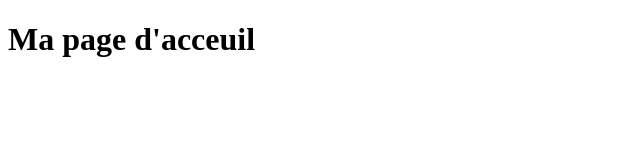
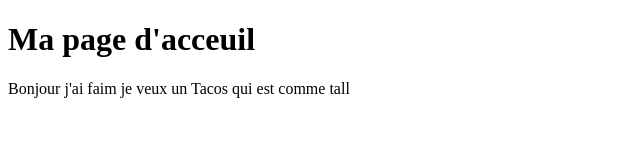
Before and after one commit to ChrisTy-015/Christy_Test1, a plain HTML site: page index.html in a window 1280 px wide. Shown: the whole page, without its empty margins (0-640 px from the left). Drawn offline with Linux system fonts and the light colour scheme.

Commit message:
j'ai ajouter une phrase

```diff
--- a/index.html
+++ b/index.html
@@ -9,5 +9,8 @@
     <h1>
         Ma page d'acceuil
     </h1>
+    <p>
+        Bonjour j'ai faim je veux un Tacos  qui est comme tall
+    </p>
 </body>
 </html>
```
